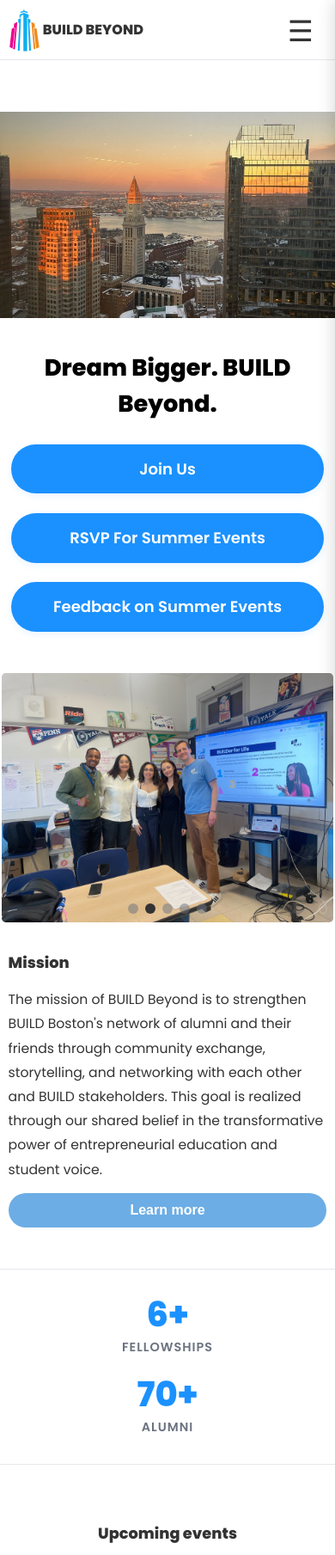
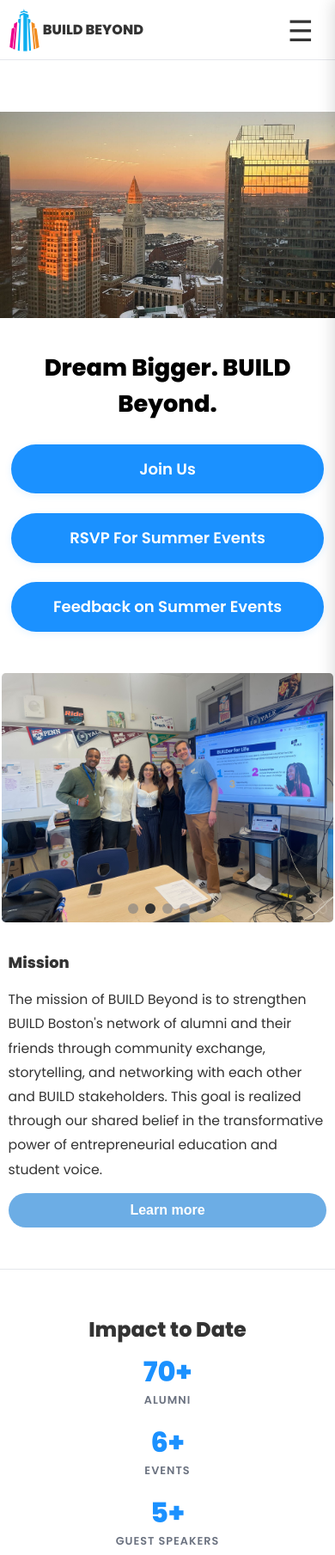
Before and after one commit to BUILDBeyondDev/BUILDBeyondClub, a Jekyll site: the page built from index.html, in a window 390 px wide. Shown: the top 1809 px of the page at 86% size. Built offline with Jekyll 4.4.1, drawn with Linux system fonts in a browser that asks for light colours; some of the changed text lies outside the part shown; grey boxes are pictures that could not be loaded.

Commit message:
Adding title to impact data

```diff
--- a/index.html
+++ b/index.html
@@ -49,17 +49,33 @@
     </div>
   </div>
 </section>
-
 <section class="stats-section">
   <div class="stats-container">
+    <h2 class="stats-heading">Impact to Date</h2>
     <div class="stats-grid">
-      <div class="stat-item">
-        <div class="stat-number">6+</div>
-        <div class="stat-label">Fellowships</div>
-      </div>
       <div class="stat-item">
         <div class="stat-number">70+</div>
         <div class="stat-label">Alumni</div>
+      </div>
+      <div class="stat-item">
+        <div class="stat-number">6+</div>
+        <div class="stat-label">Events</div>
+      </div>
+      <div class="stat-item">
+        <div class="stat-number">5+</div>
+        <div class="stat-label">Guest Speakers</div>
+      </div>
+      <div class="stat-item">
+        <div class="stat-number">4+</div>
+        <div class="stat-label">Internships</div>
+      </div>
+      <div class="stat-item">
+        <div class="stat-number">16+</div>
+        <div class="stat-label">Scholarship Recipients</div>
+      </div>
+      <div class="stat-item">
+        <div class="stat-number">15+</div>
+        <div class="stat-label">Volunteers</div>
       </div>
     </div>
   </div>
--- a/styles/components.css
+++ b/styles/components.css
@@ -540,10 +540,19 @@
   padding: 0 2rem;
 }
 
+.stats-heading {
+  font-size: 2.5rem;
+  font-weight: 800;
+  color: var(--dark);
+  text-align: center;
+  margin-bottom: 2rem;
+  font-family: 'Poppins', sans-serif;
+}
+
 .stats-grid {
   display: grid;
-  grid-template-columns: repeat(2, 1fr);
-  gap: 4rem;
+  grid-template-columns: repeat(3, 1fr);
+  gap: 3rem 2rem;
   text-align: center;
 }
 
@@ -552,7 +561,7 @@
 }
 
 .stat-number {
-  font-size: 4rem;
+  font-size: 3.5rem;
   font-weight: 800;
   line-height: 1;
   margin-bottom: 0.5rem;
@@ -561,15 +570,15 @@
 }
 
 .stat-label {
-  font-size: 1rem;
+  font-size: 0.9rem;
   text-transform: uppercase;
-  letter-spacing: 2px;
+  letter-spacing: 1.5px;
   color: var(--gray-dark);
   font-weight: 600;
   font-family: 'Poppins', sans-serif;
 }
 
-/* Stuff for mobile */
+/* Mobile responsive */
 @media (max-width: 768px) {
   .stats-section {
     padding: 2rem 0;
@@ -580,8 +589,14 @@
     padding: 0 1rem;
   }
 
+  .stats-heading {
+    font-size: 1.8rem;
+    margin-bottom: 1.5rem;
+  }
+
   .stats-grid {
-    gap: 2rem;
+    grid-template-columns: repeat(2, 1fr);
+    gap: 2rem 1.5rem;
   }
 
   .stat-number {
@@ -589,14 +604,23 @@
   }
 
   .stat-label {
-    font-size: 0.9rem;
+    font-size: 0.8rem;
     letter-spacing: 1px;
   }
 }
 
 @media (max-width: 480px) {
+  .stats-heading {
+    font-size: 1.5rem;
+    margin-bottom: 1rem;
+  }
+
   .stats-grid {
     grid-template-columns: 1fr;
     gap: 1.5rem;
   }
+
+  .stat-number {
+    font-size: 2rem;
+  }
 }
```
